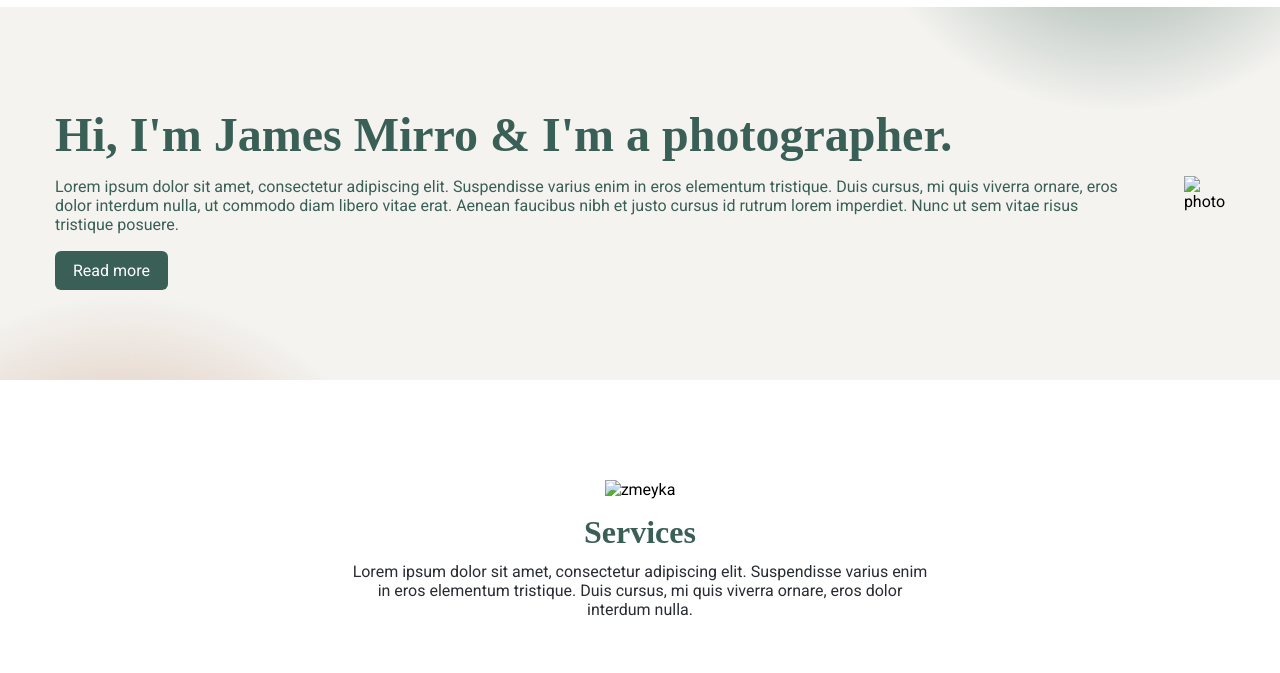
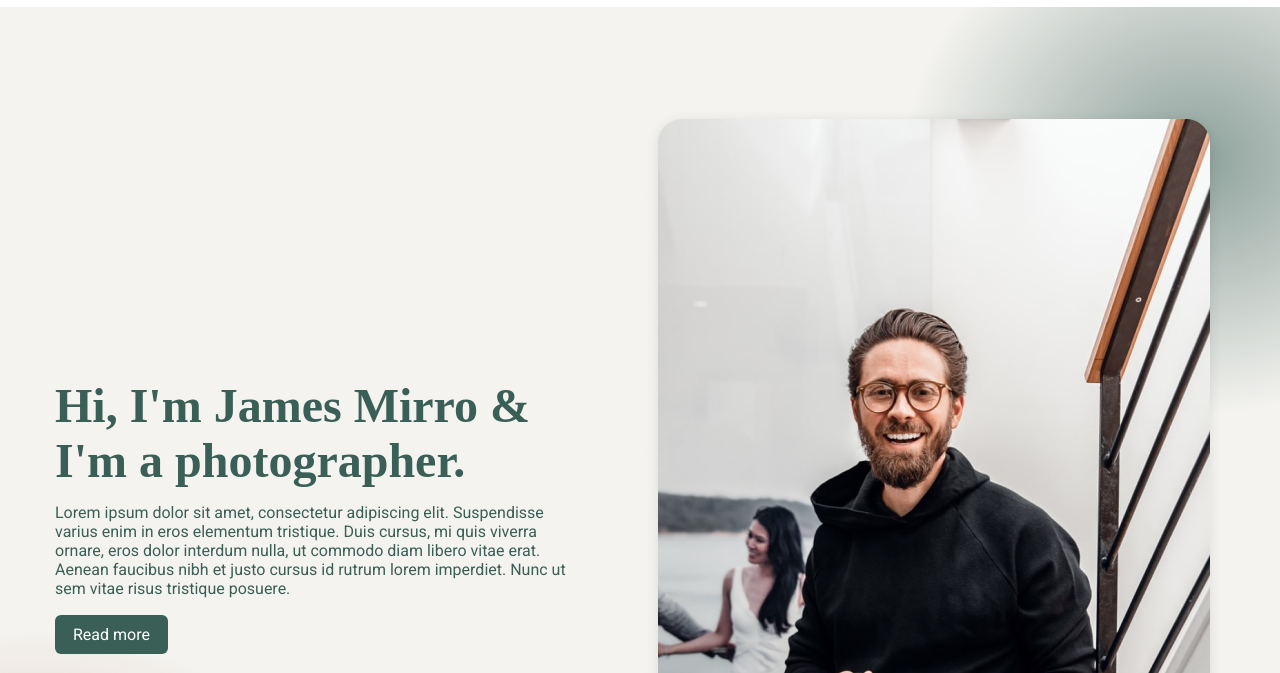
Before and after one commit to KeViNaaaaaaaaaaaa/For_Alabuga_Polytech_Mirro, a plain HTML site: page index.html in a window 1280 px wide. Shown: the part 72-745 px from the top of the page. Drawn offline with Linux system fonts and the light colour scheme; the site is published under a folder, as on GitHub Pages, so addresses that start at the root find nothing.

Commit message:
Update index.html

```diff
--- a/index.html
+++ b/index.html
@@ -54,7 +54,7 @@
                     <a href="#" class="main__btn btn">Read more</a>
                 </div>
                 <div class="main__pic">
-                    <img src="/assets/img/IMAGE.png" alt="photo">
+                    <img src="./assets/img/IMAGE.png" alt="photo">
                 </div>
             </div>
         </div>
@@ -62,7 +62,7 @@
     <section class="services">
         <div class="container">
             <div class="services__logo">
-                <img src="/assets/img/Frame.svg" alt="zmeyka">
+                <img src="./assets/img/Frame.svg" alt="zmeyka">
             </div>
             <h2 class="services__title">Services</h2>
             <p class="services__text">
@@ -179,7 +179,7 @@
     <section class="services2">
         <div class="container">
             <div class="services2__logo">
-                <img src="/assets/img/Frame.svg" alt="zmeyka">
+                <img src="./assets/img/Frame.svg" alt="zmeyka">
             </div>
             <h2 class="services2__title">Preset Store</h2>
             <p class="services2__text">
```
